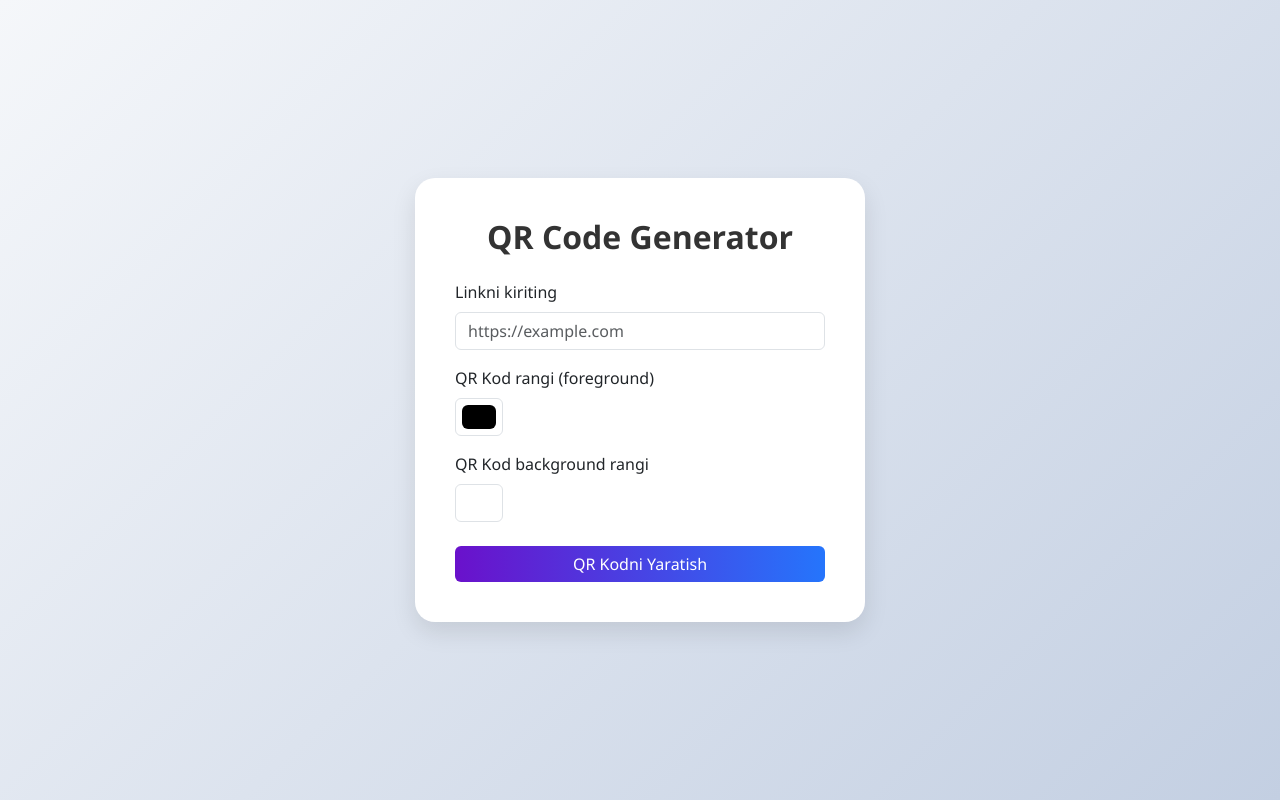
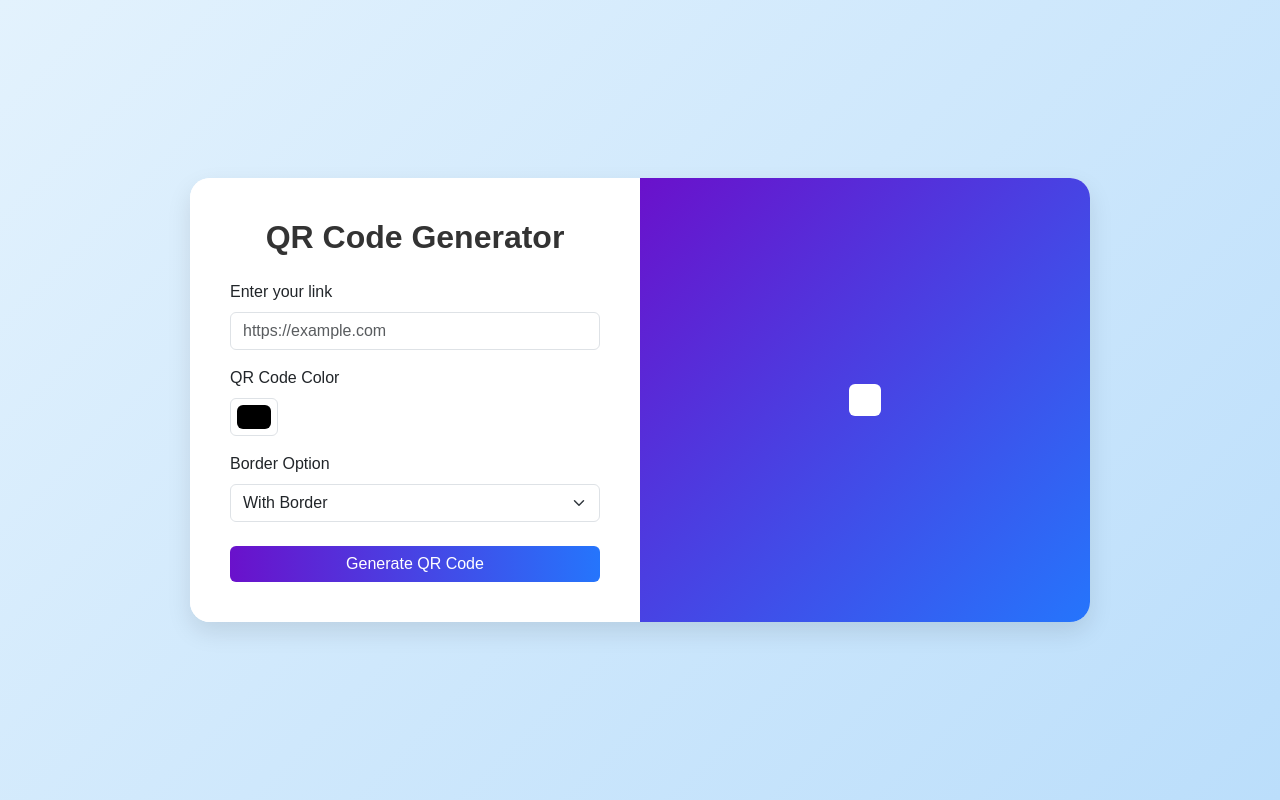
Before and after one commit to Erkaboy-coder/qrproj, a Django app: page / in a window 1280 px wide. Run offline with Django 5.2, Linux system fonts and the light colour scheme; some libraries are stand-ins or nearby versions.

Commit message:
new version

```diff
--- a/templates/index.html
+++ b/templates/index.html
@@ -7,31 +7,44 @@
     <script src="https://cdn.jsdelivr.net/npm/qrcode/build/qrcode.min.js"></script>
     <style>
         body {
-            background: linear-gradient(135deg, #f5f7fa, #c3cfe2);
+            background: linear-gradient(135deg, #e3f2fd, #bbdefb);
             min-height: 100vh;
             display: flex;
             align-items: center;
             justify-content: center;
-            font-family: 'Segoe UI', sans-serif;
+            font-family: 'Poppins', sans-serif;
         }
 
-        .qr-container {
+        .qr-wrapper {
+            display: flex;
             background: #fff;
-            padding: 40px;
             border-radius: 20px;
             box-shadow: 0 10px 25px rgba(0,0,0,0.1);
-            max-width: 450px;
+            overflow: hidden;
+            max-width: 900px;
             width: 100%;
         }
 
-        .qr-preview {
+        .qr-form {
+            flex: 1;
+            padding: 40px;
+            background: #ffffff;
+        }
+
+        .qr-display {
+            flex: 1;
+            background: linear-gradient(135deg, #6a11cb, #2575fc);
             display: flex;
             justify-content: center;
             align-items: center;
-            padding: 20px;
-            margin-top: 20px;
-            border-radius: 15px;
-            background-color: #f9f9f9;
+            flex-direction: column;
+            padding: 40px;
+            color: #fff;
+        }
+
+        h2 {
+            font-weight: 700;
+            color: #333;
         }
 
         .btn-primary {
@@ -52,74 +65,93 @@
             background: linear-gradient(90deg, #96c93d, #00b09b);
         }
 
-        h2 {
-            font-weight: 700;
-            color: #333;
+        canvas {
+            transition: all 0.3s ease-in-out;
+        }
+
+        select, input[type="color"] {
+            cursor: pointer;
         }
     </style>
 </head>
 <body>
-<div class="qr-container text-center">
-    <h2>QR Code Generator</h2>
-    <form id="qrForm" class="mt-4">
-        <div class="mb-3 text-start">
-            <label for="url" class="form-label">Linkni kiriting</label>
+
+<div class="qr-wrapper">
+    <!-- Left side: form -->
+    <div class="qr-form">
+        <h2 class="mb-4 text-center">QR Code Generator</h2>
+        <form id="qrForm">
+            <div class="mb-3">
+                <label for="url" class="form-label">Enter your link</label>
                 <input type="url" class="form-control" id="url" placeholder="https://example.com" required>
             </div>
 
-        <div class="mb-3 text-start">
-            <label for="fgColor" class="form-label">QR Kod rangi (foreground)</label>
+            <div class="mb-3">
+                <label for="fgColor" class="form-label">QR Code Color</label>
                 <input type="color" id="fgColor" class="form-control form-control-color" value="#000000">
             </div>
 
-        <div class="mb-3 text-start">
-            <label for="bgColor" class="form-label">QR Kod background rangi</label>
-            <input type="color" id="bgColor" class="form-control form-control-color" value="#ffffff">
+            <div class="mb-3">
+                <label for="borderOption" class="form-label">Border Option</label>
+                <select id="borderOption" class="form-select">
+                    <option value="border">With Border</option>
+                    <option value="no-border">Without Border</option>
+                </select>
             </div>
 
-        <button type="submit" class="btn btn-primary w-100 mt-2">QR Kodni Yaratish</button>
+            <button type="submit" class="btn btn-primary w-100 mt-2">Generate QR Code</button>
         </form>
+    </div>
 
-    <div class="qr-preview" id="qrPreview" style="display:none;"></div>
-    <a href="#" class="btn btn-success mt-3 w-100" id="downloadBtn" style="display:none;">QR Kodni Yuklab Olish</a>
+    <!-- Right side: QR preview -->
+    <div class="qr-display">
+        <div id="qrPreview" class="p-3 rounded" style="background-color:#fff;"></div>
+        <a href="#" id="downloadBtn" class="btn btn-success mt-4 w-75" style="display:none;">Download QR Code</a>
+    </div>
 </div>
 
 <script>
     const qrForm = document.getElementById('qrForm');
     const qrPreview = document.getElementById('qrPreview');
     const downloadBtn = document.getElementById('downloadBtn');
+    const fgColorInput = document.getElementById('fgColor');
+    const borderOption = document.getElementById('borderOption');
+    const urlInput = document.getElementById('url');
 
-    qrForm.addEventListener('submit', function(e) {
-        e.preventDefault();
+    function generateQR() {
+        const url = urlInput.value.trim();
+        if (!url) return;
 
-        const url = document.getElementById('url').value;
-        const fgColor = document.getElementById('fgColor').value;
-        const bgColor = document.getElementById('bgColor').value;
+        const fgColor = fgColorInput.value;
+        const border = borderOption.value === 'border' ? '10px solid #fff' : 'none';
 
-        qrPreview.innerHTML = ''; // eski QR kodni o'chirish
-        qrPreview.style.display = 'flex';
+        qrPreview.innerHTML = '';
+        qrPreview.style.border = border;
 
-        // QR kod yaratish
         QRCode.toCanvas(url, {
-            width: 250,
+            width: 240,
             margin: 2,
             color: {
-                dark: fgColor, // QR kod foreground rangi
-                light: bgColor // QR kod background rangi
+                dark: fgColor,
+                light: "#ffffff"
             }
         }, function(err, canvas) {
-            if (err) {
-                console.error(err);
-                return;
-            }
+            if (err) return console.error(err);
             qrPreview.appendChild(canvas);
-
-            // download tugmasi
             downloadBtn.style.display = 'block';
             downloadBtn.href = canvas.toDataURL('image/png');
             downloadBtn.download = 'qr_code.png';
         });
+    }
+
+    qrForm.addEventListener('submit', function(e) {
+        e.preventDefault();
+        generateQR();
     });
+
+    fgColorInput.addEventListener('input', generateQR);
+    borderOption.addEventListener('change', generateQR);
 </script>
+
 </body>
 </html>
```
Lines whose indentation alone changed are shown as unchanged.
